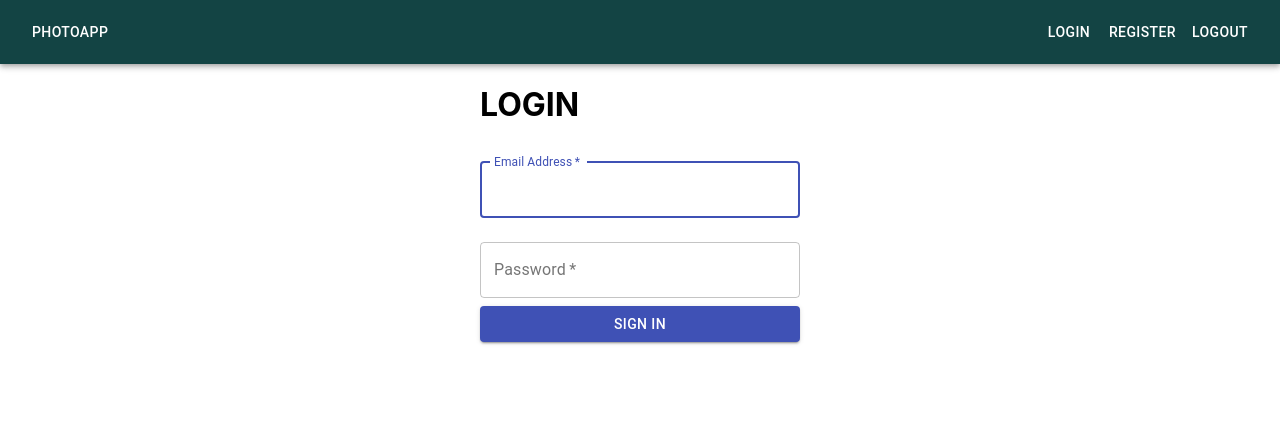
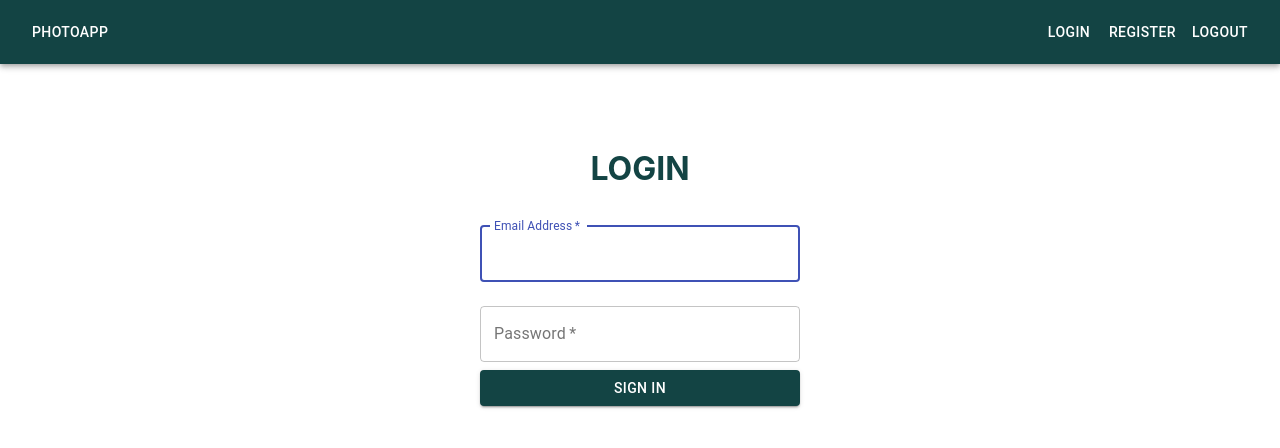
Before and after one commit to Meghanath91/photoApp, a React (Create React App) app: page /login in a window 1280 px wide. Shown: the top 448 px of the page. Built offline with nearby package versions, Linux system fonts and the light colour scheme.

Commit message:
design add

```diff
--- a/src/app/pages/Login/Login.js
+++ b/src/app/pages/Login/Login.js
@@ -69,7 +69,7 @@ export default function Login() {
         id="password"
         autoComplete="current-password"
       />
-      <Button type="submit" fullWidth variant="contained" color="primary">
+      <Button type="submit" fullWidth variant="contained" id="btn-class">
         Sign In
       </Button>
     </form>
--- a/src/app/pages/Login/login.scss
+++ b/src/app/pages/Login/login.scss
@@ -1,7 +1,17 @@
 .login-container {
   width: 25%;
   margin: auto;
+  padding: 5%;
 }
+.login-container h1 {
+  text-align: center;
+  color: rgb(19, 68, 68);
+}
+#btn-class {
+  background-color: rgb(19, 68, 68);
+  color: white;
+}
+
 @media only screen and (max-width: 768px) {
   .login-container {
     width: 90%;
--- a/src/app/pages/Register/Register.js
+++ b/src/app/pages/Register/Register.js
@@ -100,7 +100,7 @@ export default function Register() {
         autoFocus
       />
       <UploadImage upload={upload} setUpload={setUpload} />
-      <Button type="submit" fullWidth variant="contained" color="primary">
+      <Button type="submit" fullWidth variant="contained" id="btn-class">
         Register
       </Button>
     </form>
```
